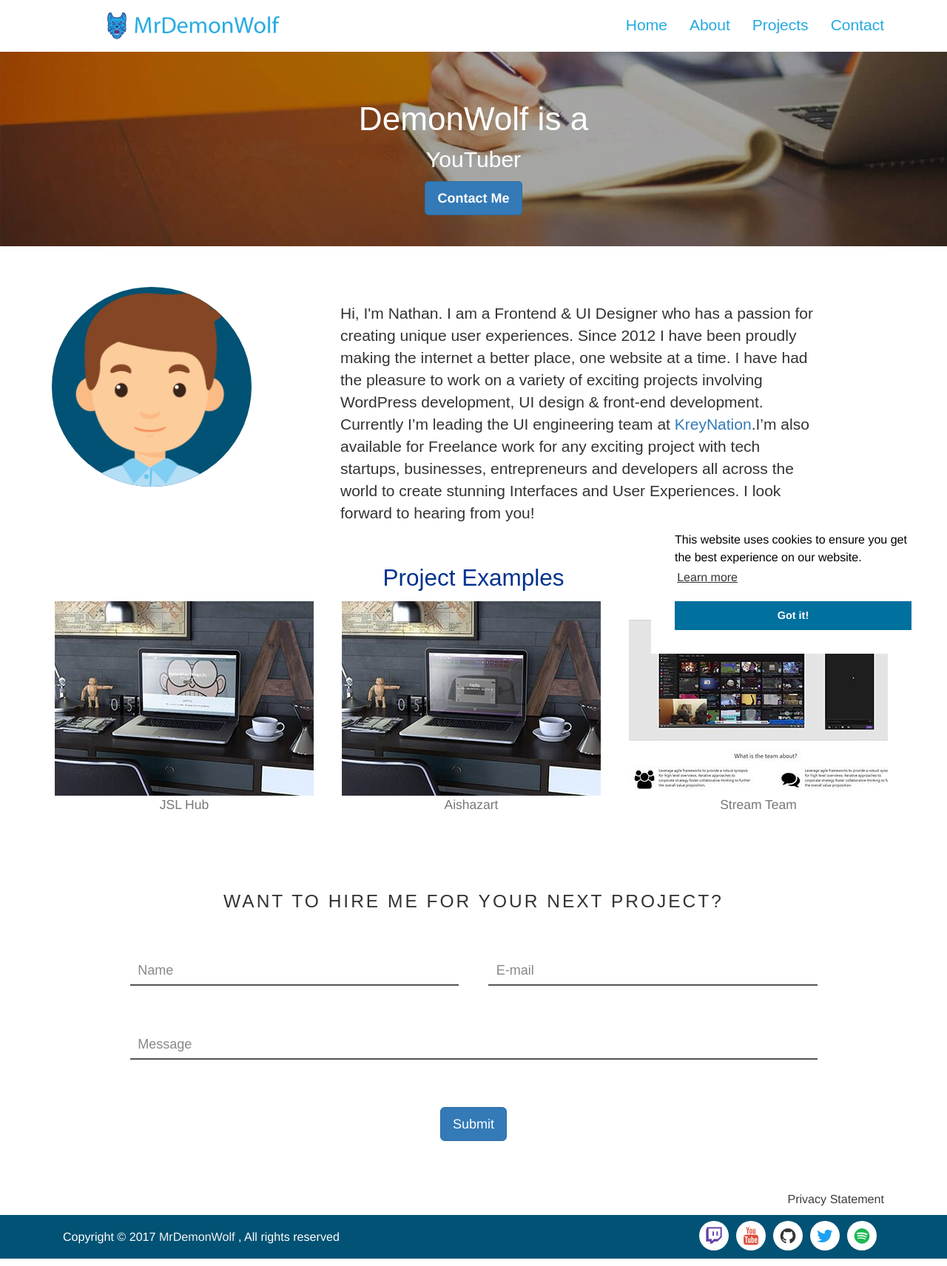
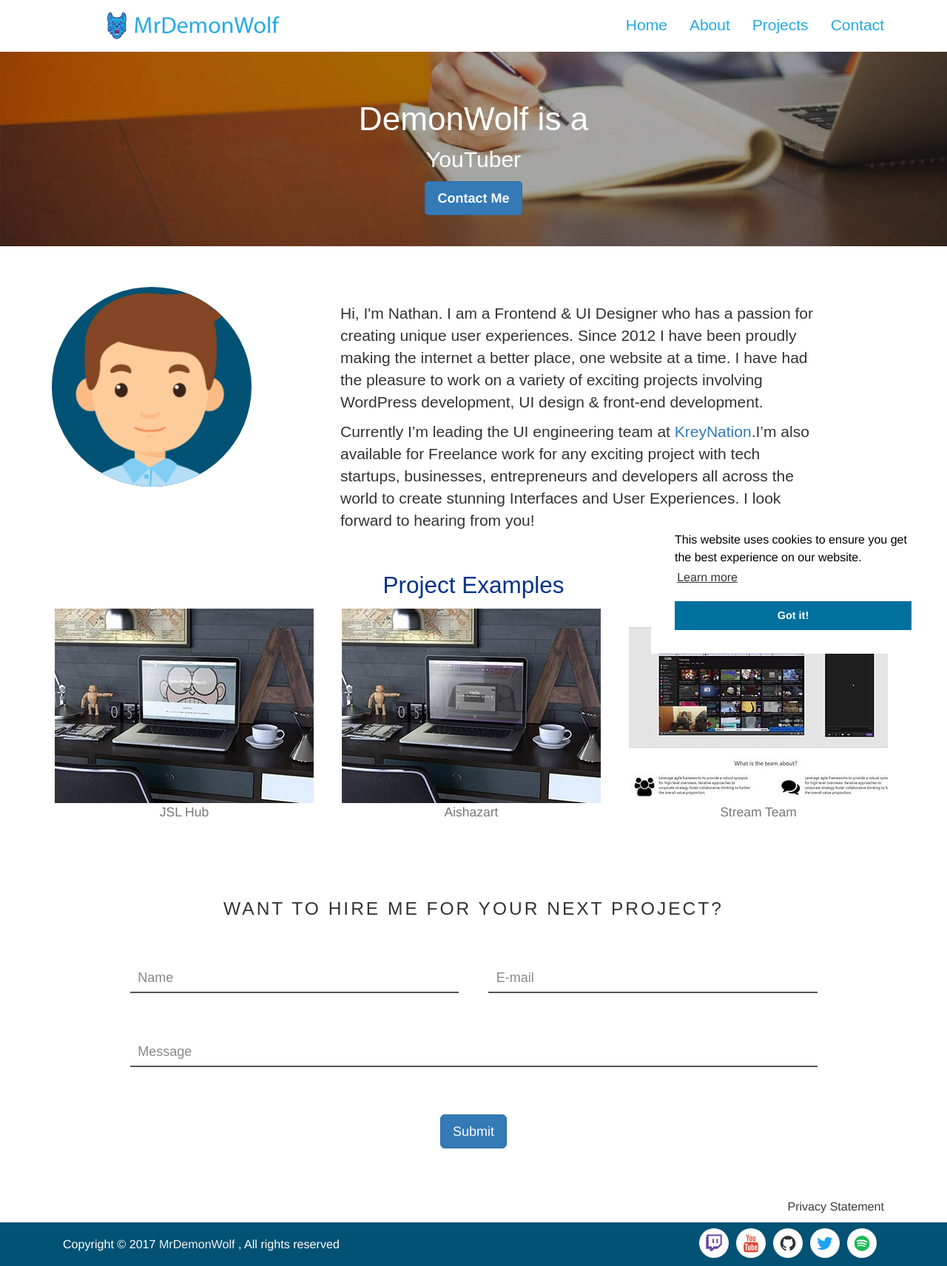
Before and after one commit to MrDemonWolf/jekyll-mrdemonwolf, a Jekyll site: the page built from index.html, in a window 1280 px wide. Shown: the whole page at 74% size. Built offline with Jekyll 4.4.1, drawn with Linux system fonts in a browser that asks for light colours.

Commit message:
Fixed about.

```diff
--- a/_data/settings.yaml
+++ b/_data/settings.yaml
@@ -21,8 +21,10 @@ seo:
 #-------------------------------
 # About Section
 
-about: >
-  Hi, I'm Nathan. I am a Frontend & UI Designer who has a passion for creating unique user experiences. Since 2012 I have been proudly making the internet a better place, one website at a time. I have had the pleasure to work on a variety of exciting projects involving WordPress development, UI design & front-end development. Currently I’m leading the UI engineering team at <a href="https://kreynation.com" rel=”nofollow”>KreyNation</a>.I’m also available for Freelance work for any exciting project with tech startups, businesses, entrepreneurs and developers all across the world to create stunning Interfaces and User Experiences. I look forward to hearing from you!
+about:
+- Hi, I'm Nathan. I am a Frontend & UI Designer who has a passion for creating unique user experiences. Since 2012 I have been proudly making the internet a better place, one website at a time. I have had the pleasure to work on a variety of exciting projects involving WordPress development, UI design & front-end development.
+- Currently I’m leading the UI engineering team at <a href="https://kreynation.com" rel=”nofollow”>KreyNation</a>.I’m also available for Freelance work for any exciting project with tech startups, businesses, entrepreneurs and developers all across the world to create stunning Interfaces and User Experiences. I look forward to hearing from you!
+
 #-------------------------------
 # Hero
 hero-title: Nathan Henniges
--- a/_includes/about.html
+++ b/_includes/about.html
@@ -7,7 +7,9 @@
     </div>
     <div class="col-md-7">
       <div class="about_text">
-        <p>{{site.data.settings.about }} </p>
+         {% for section in site.data.settings.about %}
+        <p>{{ section | textilize }}</p>
+        {% endfor %}
       </div>
     </div>
   </div>
--- a/assets/_sass/components/_about.scss
+++ b/assets/_sass/components/_about.scss
@@ -16,8 +16,6 @@
     font-family: $main-font;
     font-size: 1.5em;
     font-style: normal;
-    display: flex;
-    justify-content: center;
 }
 
 @media (max-width: 991px) {
```
Also changed, not shown: assets/css/main.css.
